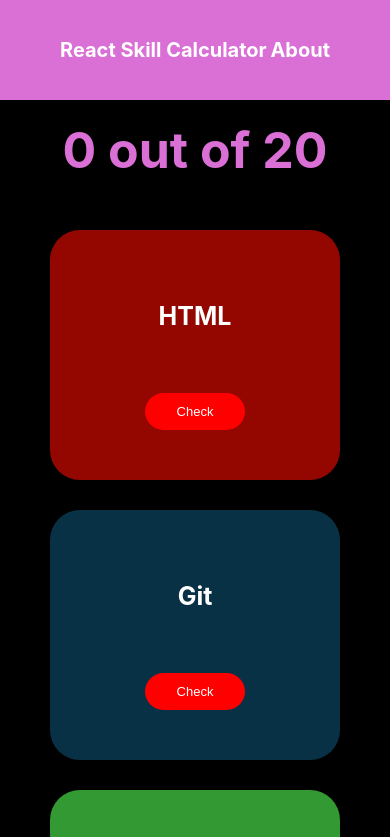
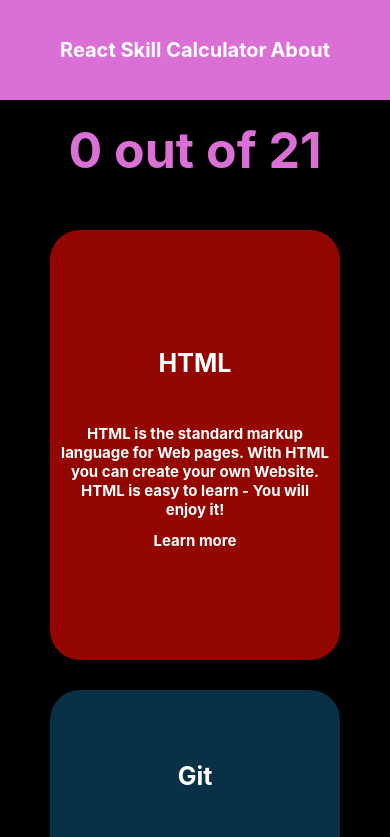
Before and after one commit to danielcarlman/skillcalculator, a React (Create React App) app: page / in a window 390 px wide. Shown: the top 837 px of the page. Built offline with nearby package versions, Linux system fonts and the light colour scheme.

Commit message:
Included props rules for grid rendering and media queries for texts in small devices

```diff
--- a/src/App.js
+++ b/src/App.js
@@ -1,152 +1,9 @@
 import React, { Component } from 'react';
 import './App.css';
 import * as C from './styles';
+import skills from './skills';
 import Button from './Components/Button';
 import Navbar from './Components/Navbar';
-
-const skills = [
-  {
-    id: 'html',
-    title: 'HTML',
-    color: '#930700',
-    info:
-      'HTML is the standard markup language for Web pages. With HTML you can create your own Website. HTML is easy to learn - You will enjoy it!',
-    link: 'https://www.w3schools.com/html/',
-  },
-  {
-    id: 'git',
-    title: 'Git',
-    color: '#093145',
-    info: '',
-    link: '',
-  },
-  {
-    id: 'cssboxmodel',
-    title: 'CSS Box Model',
-    color: '#339933',
-    info: '',
-    link: '',
-  },
-  {
-    id: 'cssflexbox',
-    title: 'CSS Flexbox',
-    color: '#394007',
-    info: '',
-    link: '',
-  },
-  {
-    id: 'cssgrid',
-    title: 'CSS Grid',
-    color: '#464F30',
-    info: '',
-    link: '',
-  },
-  {
-    id: 'csscustomproperties',
-    title: 'CSS Variables',
-    color: '#215E39',
-    info: '',
-    link: '',
-  },
-  {
-    id: 'cssscss',
-    title: 'CSS - SCSS',
-    color: '#5C00B8',
-    info: '',
-    link: '',
-  },
-  {
-    id: 'csssass',
-    title: 'SASS',
-    color: '#00005C',
-    info: '',
-    link: '',
-  },
-  {
-    id: 'cssless',
-    title: 'LESS',
-    color: '#342E5C',
-    info: '',
-    link: '',
-  },
-  {
-    id: 'cssmediaqueries',
-    title: 'Media Queries',
-    color: '#8B008B',
-    info: '',
-    link: '',
-  },
-  {
-    id: 'cssstyledcomponents',
-    title: 'Styled Components',
-    color: '#910D27',
-    info: '',
-    link: '',
-  },
-  {
-    id: 'javascriptclosures',
-    title: 'Closures',
-    color: '#8F3900',
-    info: '',
-    link: '',
-  },
-  {
-    id: 'javascripthoisting',
-    title: 'Hoisting',
-    color: '#204A45',
-    info: '',
-    link: '',
-  },
-  {
-    id: 'javascriptthiskeyword',
-    title: '"this" keyword',
-    color: '#ff6600',
-    info: '',
-    link: '',
-  },
-  {
-    id: 'javascriptconstandlet',
-    title: 'Const and Let',
-    color: '#9A2617',
-    info: '',
-    link: '',
-  },
-  {
-    id: 'javascriptarrowfunctions',
-    title: 'Arrow Functions',
-    color: '#cc33ff',
-    info: '',
-    link: '',
-  },
-  {
-    id: 'javascriptternary',
-    title: 'Ternary Operator',
-    color: '#234B53',
-    info: '',
-    link: '',
-  },
-  {
-    id: 'javascriptmapmethod',
-    title: 'Map Method',
-    color: '#0A4D34',
-    info: '',
-    link: '',
-  },
-  {
-    id: 'javascriptfiltermethod',
-    title: 'Filter Method',
-    color: '#B40330',
-    info: '',
-    link: '',
-  },
-  {
-    id: 'javascriptreducemethod',
-    title: 'Reduce Method',
-    color: '#004EC2',
-    info: '',
-    link: '',
-  },
-];
 
 export default class App extends Component {
   constructor(props) {
@@ -179,7 +36,6 @@ export default class App extends Component {
 
   toggleButton = (value) => {
     this.setState({ [value]: !this.state[value] });
-    console.log(value);
 
     this.state[value]
       ? this.setState(({ count }) => ({
@@ -191,26 +47,33 @@ export default class App extends Component {
   };
 
   renderSkills = () => {
-    if (this.state.isClicked) {
-      return skills.map((skill) => (
-        <C.Box color={skill.color}>
-          <C.BoxText>{skill.title}</C.BoxText>
+    return skills.map((skill, i) => (
+      <C.Box isClicked={this.state.isClicked} color={skill.color}>
+        <C.BoxText>{skill.title}</C.BoxText>
+
+        {this.state.isClicked && [
+          <C.InfoText>
+            <a
+              href={skill.link}
+              target='_blank'
+              rel='noopener noreferrer'
+              key={i}
+            >
+              <C.InfoText>{skill.info}</C.InfoText>
+              Learn more
+            </a>
+          </C.InfoText>,
+        ]}
+
+        {!this.state.isClicked && (
           <Button
             onClick={this.toggleButton}
             checked={this.state[skill.id]}
             value={skill.id}
           />
-        </C.Box>
-      ));
-    } else {
-      return skills.map((skill) => (
-        <C.Box color={skill.color}>
-          <C.BoxText>{skill.title}</C.BoxText>
-          <C.BoxText>{skill.info}</C.BoxText>
-          <C.BoxText>{skill.link}</C.BoxText>
-        </C.Box>
-      ));
-    }
+        )}
+      </C.Box>
+    ));
   };
 
   render() {
--- /dev/null
+++ b/src/skills.js
@@ -0,0 +1,158 @@
+const skills = [
+  {
+    id: 'html',
+    title: 'HTML',
+    color: '#930700',
+    info:
+      'HTML is the standard markup language for Web pages. With HTML you can create your own Website. HTML is easy to learn - You will enjoy it!',
+    link: 'https://www.w3schools.com/html/',
+  },
+  {
+    id: 'git',
+    title: 'Git',
+    color: '#093145',
+    info:
+      'Git is a distributed version-control system for tracking changes in source code during software development. It is designed for coordinating work among programmers, but it can be used to track changes in any set of files. Its goals include speed, data integrity, and support for distributed, non-linear workflows.',
+    link: 'https://www.w3schools.com/css/default.asp',
+  },
+  {
+    id: 'css',
+    title: 'CSS',
+    color: '#222344',
+    info:
+      'CSS is a language that describes the style of an HTML document. CSS describes how HTML elements should be displayed. This tutorial will teach you CSS from basic to advanced.',
+    link: 'https://www.w3schools.com/css/default.asp',
+  },
+  {
+    id: 'cssboxmodel',
+    title: 'CSS Box Model',
+    color: '#339933',
+    info:
+      'All HTML elements can be considered as boxes. In CSS, the term "box model" is used when talking about design and layout. The CSS box model is essentially a box that wraps around every HTML element. It consists of: margins, borders, padding, and the actual content.',
+    link: 'https://www.w3schools.com/css/css_boxmodel.asp',
+  },
+  {
+    id: 'cssflexbox',
+    title: 'CSS Flexbox',
+    color: '#394007',
+    info:
+      'The Flexbox Layout (Flexible Box) module aims at providing a more efficient way to lay out, align and distribute space among items in a container, even when their size is unknown and/or dynamic (thus the word “flex”).',
+    link: 'https://css-tricks.com/snippets/css/a-guide-to-flexbox/',
+  },
+  {
+    id: 'cssgrid',
+    title: 'CSS Grid',
+    color: '#464F30',
+    info:
+      'The CSS Grid Layout Module offers a grid-based layout system, with rows and columns, making it easier to design web pages without having to use floats and positioning.',
+    link: 'https://css-tricks.com/snippets/css/complete-guide-grid/',
+  },
+  {
+    id: 'csscustomproperties',
+    title: 'CSS Variables',
+    color: '#215E39',
+    info: '',
+    link: '',
+  },
+  {
+    id: 'cssscss',
+    title: 'CSS - SCSS',
+    color: '#5C00B8',
+    info: '',
+    link: '',
+  },
+  {
+    id: 'csssass',
+    title: 'SASS',
+    color: '#00005C',
+    info: '',
+    link: '',
+  },
+  {
+    id: 'cssless',
+    title: 'LESS',
+    color: '#342E5C',
+    info: '',
+    link: '',
+  },
+  {
+    id: 'cssmediaqueries',
+    title: 'Media Queries',
+    color: '#8B008B',
+    info:
+      'Media query is a CSS technique introduced in CSS3. It uses the @media rule to include a block of CSS properties only if a certain condition is true.',
+    link: 'https://www.w3schools.com/css/css_rwd_mediaqueries.asp',
+  },
+  {
+    id: 'cssstyledcomponents',
+    title: 'Styled Components',
+    color: '#910D27',
+    info: '',
+    link: '',
+  },
+  {
+    id: 'javascriptclosures',
+    title: 'Closures',
+    color: '#8F3900',
+    info: '',
+    link: '',
+  },
+  {
+    id: 'javascripthoisting',
+    title: 'Hoisting',
+    color: '#204A45',
+    info: '',
+    link: '',
+  },
+  {
+    id: 'javascriptthiskeyword',
+    title: '"this" keyword',
+    color: '#ff6600',
+    info: '',
+    link: '',
+  },
+  {
+    id: 'javascriptconstandlet',
+    title: 'Const and Let',
+    color: '#9A2617',
+    info: '',
+    link: '',
+  },
+  {
+    id: 'javascriptarrowfunctions',
+    title: 'Arrow Functions',
+    color: '#cc33ff',
+    info: '',
+    link: '',
+  },
+  {
+    id: 'javascriptternary',
+    title: 'Ternary Operator',
+    color: '#234B53',
+    info: '',
+    link: '',
+  },
+  {
+    id: 'javascriptmapmethod',
+    title: 'Map Method',
+    color: '#0A4D34',
+    info: '',
+    link: '',
+  },
+  {
+    id: 'javascriptfiltermethod',
+    title: 'Filter Method',
+    color: '#B40330',
+    info: '',
+    link: '',
+  },
+  {
+    id: 'javascriptreducemethod',
+    title: 'Reduce Method',
+    color: '#004EC2',
+    info: '',
+    link: '',
+  },
+];
+
+export default skills;
--- a/src/styles.js
+++ b/src/styles.js
@@ -27,8 +27,10 @@ const Counter = styled.h1`
 
 const BoxContainer = styled.div`
   display: grid;
-  grid-auto-rows: minmax(250px, 1fr);
-  grid-template-columns: repeat(auto-fill, minmax(22rem, 1fr));
+  grid-auto-rows: ${(props) =>
+    props.isClicked ? '1fr' : 'minmax(250px, 1fr)'};
+  grid-auto-columns: ${(props) =>
+    props.isClicked ? '1fr' : 'repeat(auto-fill, minmax(22rem, 1fr))'};
   grid-gap: 30px;
   width: 100%;
   height: 100%;
@@ -43,7 +45,12 @@ const BoxText = styled.h2`
 const Box = styled.div`
   display: flex;
   flex-direction: column;
-  justify-content: space-between;
+  justify-content: ${(props) => (props.isClicked ? 'center' : 'space-between')};
+
+  @media screen and (max-width: 600px) {
+    justify-content: center;
+  }
+
   align-items: center;
   background-color: ${(props) => props.color};
   border-radius: 30px;
@@ -51,4 +58,30 @@ const Box = styled.div`
   padding: 5rem 1rem;
 `;
 
-export { Container, CounterContainer, Counter, BoxContainer, BoxText, Box };
+const InfoText = styled.h2`
+  font-size: 2.5rem;
+
+  @media screen and (max-width: 600px) {
+    font-size: 1.5rem;
+  }
+
+  a {
+    font-size: 1.5rem;
+    color: white;
+    text-decoration: none;
+
+    &:hover {
+      text-decoration: underline;
+    }
+  }
+`;
+
+export {
+  Container,
+  CounterContainer,
+  Counter,
+  BoxContainer,
+  BoxText,
+  Box,
+  InfoText,
+};
```
